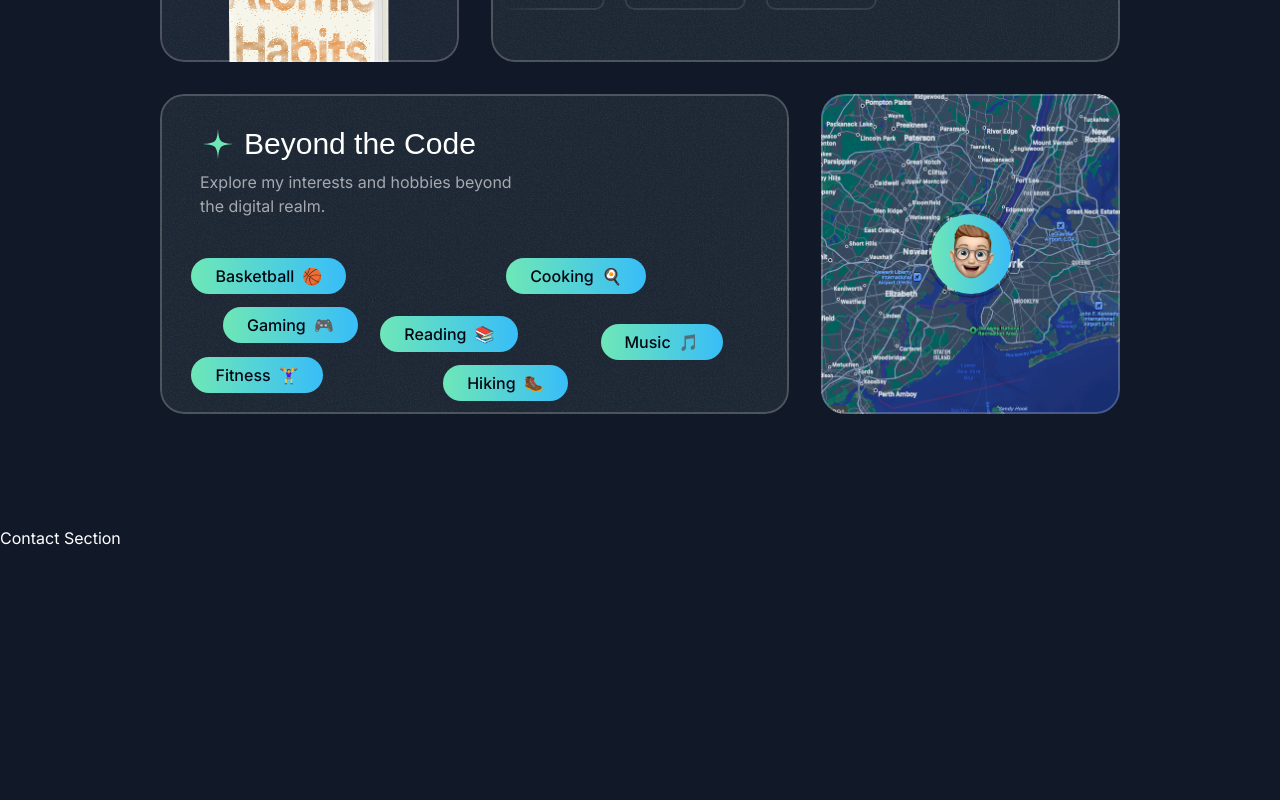
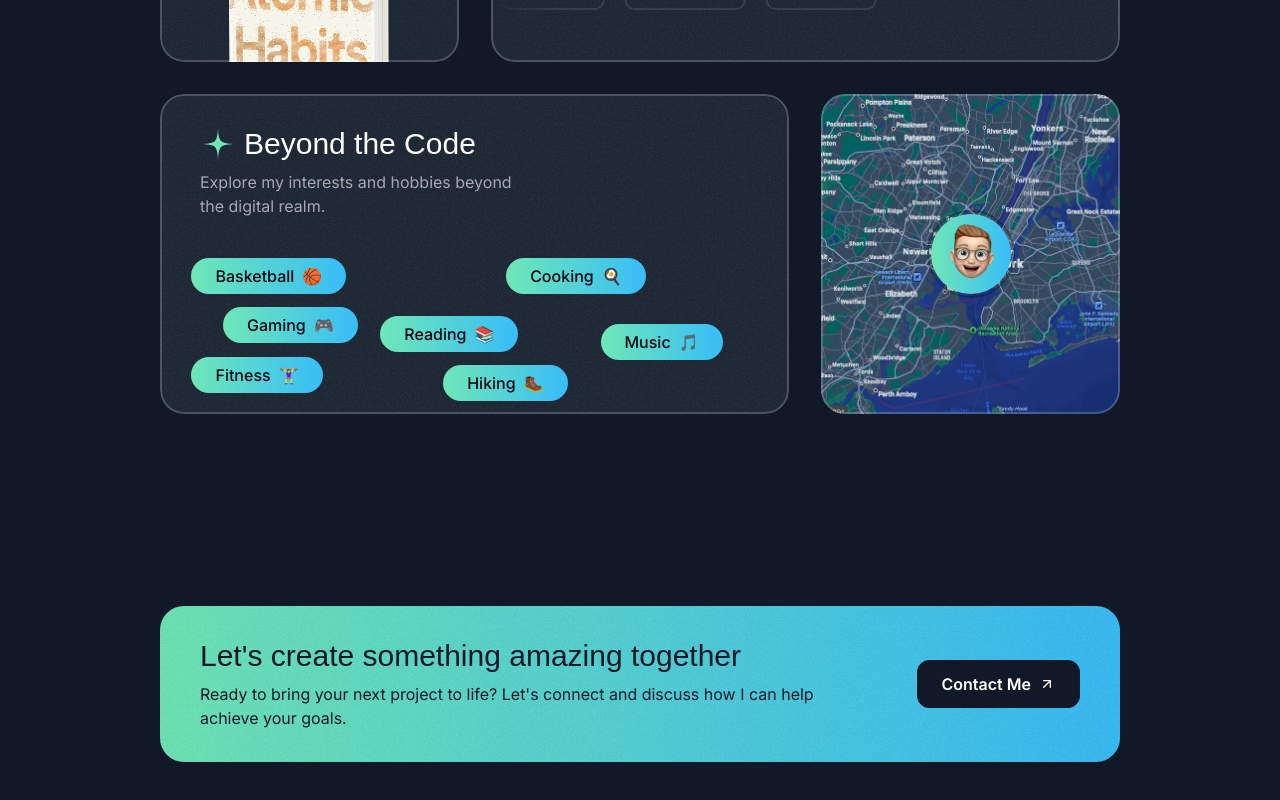
Before and after one commit to cosmoDiv/portfolio-clone, a Next.js app: page / in a window 1280 px wide. Shown: the part 4406-5206 px from the top of the page. Before the commit the page ends 4956 px from the top, so only its background shows below. Built offline with nearby package versions, Linux system fonts and the light colour scheme; a web font is replaced by a local one.

Commit message:
done contact section

```diff
--- a/src/sections/Contact.tsx
+++ b/src/sections/Contact.tsx
@@ -1,3 +1,33 @@
+import ArrowUpRightIcon from "@/assets/icons/arrow-up-right.svg";
+import grainImage from "@/assets/images/grain.jpg";
 export const ContactSection = () => {
-  return <div>Contact Section</div>;
+  return (
+    <div className="py-16 pt-12 lg:py-24 lg:pt-20">
+      <div className="container">
+        <div className="bg-gradient-to-r from-emerald-300 to-sky-400 text-gray-900 py-8 px-10 rounded-3xl text-center md:text-left relative overflow-hidden z-0">
+          <div
+            className="absolute inset-0 opacity-5 -z-10"
+            style={{ backgroundImage: `url(${grainImage.src})` }}
+          ></div>
+          <div className="flex flex-col md:flex-row gap-8 md:gap-16 items-center">
+            <div>
+              <h2 className="font-serif text-2xl md:text-3xl">
+                Let's create something amazing together
+              </h2>
+              <p className="text-sm md:text-base mt-2">
+                Ready to bring your next project to life? Let's connect and
+                discuss how I can help achieve your goals.
+              </p>
+            </div>
+            <div>
+              <button className="text-white bg-gray-900 inline-flex items-center px-6 h-12 rounded-xl gap-2 w-max border border-gray-900">
+                <span className="font-semibold">Contact Me</span>
+                <ArrowUpRightIcon className="size-4" />
+              </button>
+            </div>
+          </div>
+        </div>
+      </div>
+    </div>
+  );
 };
```
